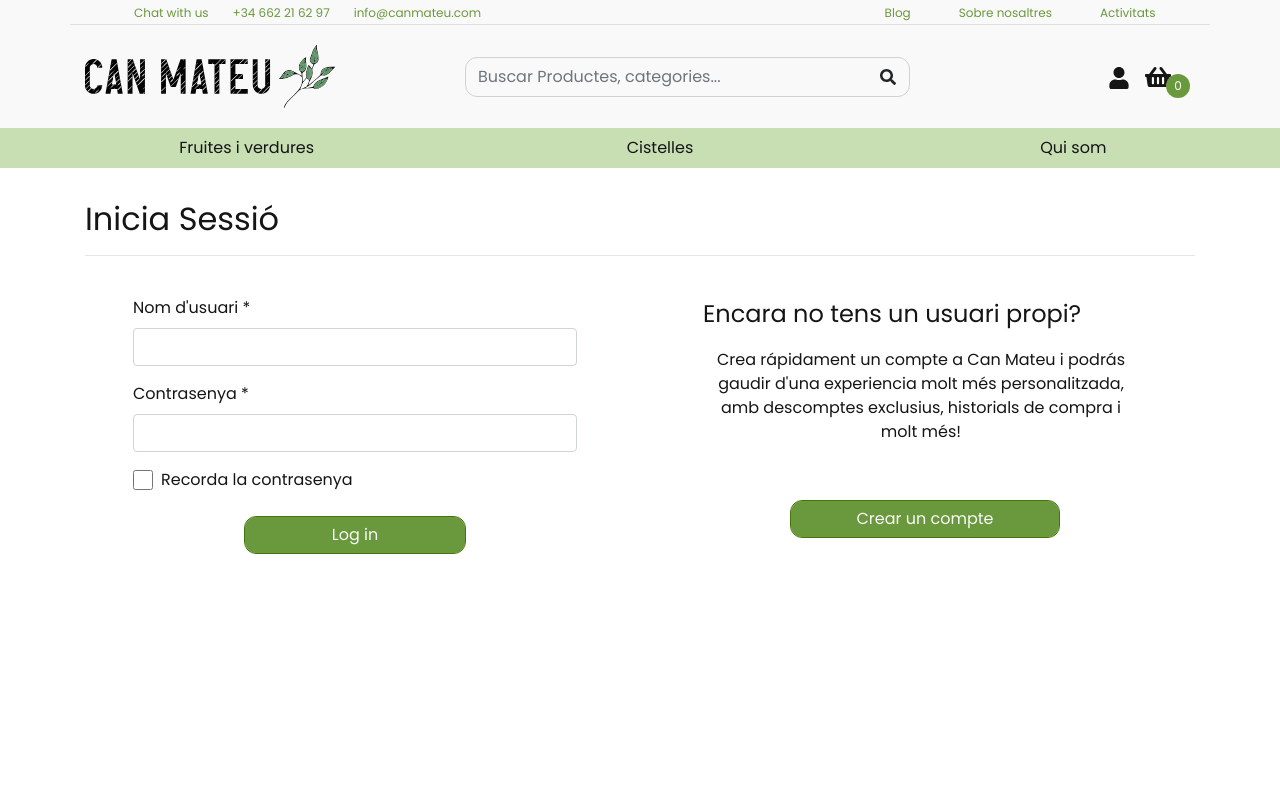
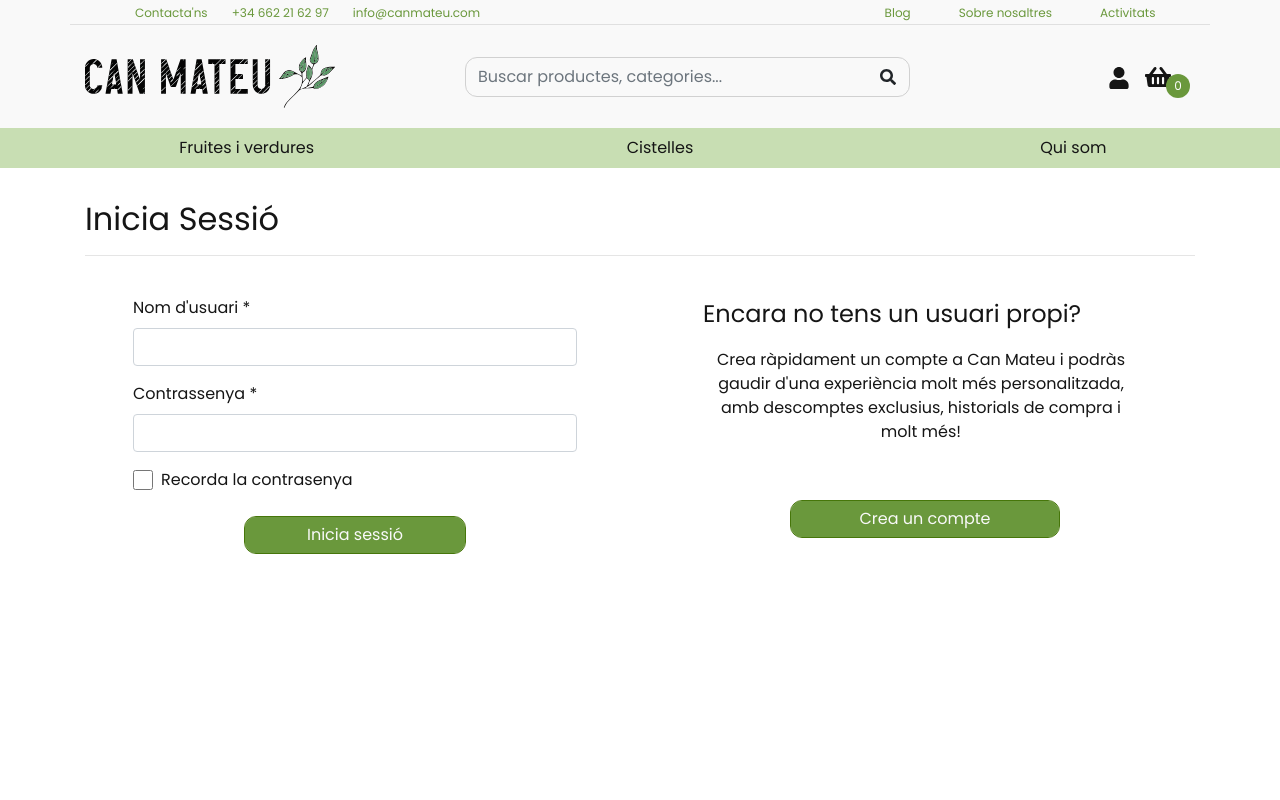
Before and after one commit to SalvadorSC/can-manel-front, a React (Create React App) app: page /iniciar-sessio in a window 1280 px wide. Shown: the top 800 px of the page. Built offline with nearby package versions, Linux system fonts and the light colour scheme; no server answers.

Commit message:
Corregides faltes d'ortografia + confirmació contrassenya per editar

```diff
--- a/src/componentes/Header/Header.js
+++ b/src/componentes/Header/Header.js
@@ -67,7 +67,7 @@ export const Header = (props) => {
           <div className="top-navbar row justify-content-between align-items-center">
             <ul className="col-5 d-flex justify-content-center align-items-center my-0">
               <li className="mr-4">
-                <a href="./holalog">Chat with us</a>
+                <a href="./holalog">Contacta'ns</a>
               </li>
               <li className="mr-4">
                 <a href="holalog">+34 662 21 62 97</a>
@@ -119,7 +119,7 @@ export const Header = (props) => {
                     type="text"
                     id=""
                     className="form-control input-search-input"
-                    placeholder="Buscar Productes, categories..."
+                    placeholder="Buscar productes, categories..."
                     required=""
                     autoFocus=""
                     onChange={(e) => mostrarBusquedas(e)}
@@ -211,7 +211,8 @@ export const Header = (props) => {
                   </li>
                   <li className="col-12 col-lg-2 nav-item">
                     {loggedIn ? (
-                      <Link
+                      <button
+                        type="button"
                         className="drop-down-link nav-link font-weight-bold"
                         onClick={() => {
                           toggleHamburger();
@@ -219,7 +220,7 @@ export const Header = (props) => {
                         }}
                       >
                         Tancar sessió
-                      </Link>
+                      </button>
                     ) : (
                       <Link
                         to="/registre"
@@ -242,7 +243,7 @@ export const Header = (props) => {
                     type="text"
                     id=""
                     className="form-control"
-                    placeholder="Buscar Productes, categories..."
+                    placeholder="Buscar productes, categories..."
                     required=""
                     autoFocus=""
                   />
--- a/src/componentes/HistorialCard/HistorialCard.js
+++ b/src/componentes/HistorialCard/HistorialCard.js
@@ -9,7 +9,7 @@ export const HistorialCard = (props) => {
         <h2 className="heading-section">10-7-2021</h2>
         <hr />
         <div className="d-flex justify-content-between">
-          <span>Tomaquet fresc de Can Mateu</span>
+          <span>Tomàquet fresc de Can Mateu</span>
           <FaImages
             onClick={() => setShowImage(!showImage)}
             className="images-icon"
@@ -20,7 +20,7 @@ export const HistorialCard = (props) => {
         </div>
         <hr />
         <div className="d-flex justify-content-between">
-          <span>Tomaquet fresc de Can Mateu</span>
+          <span>Tomàquet fresc de Can Mateu</span>
           <FaImages
             onClick={() => setShowImage(!showImage)}
             className="images-icon"
@@ -31,7 +31,7 @@ export const HistorialCard = (props) => {
         </div>
         <hr />
         <div className="d-flex justify-content-between">
-          <span>Tomaquet fresc de Can Mateu</span>
+          <span>Tomàquet fresc de Can Mateu</span>
           <FaImages
             onClick={() => setShowImage(!showImage)}
             className="images-icon"
--- a/src/paginas/login/Login.js
+++ b/src/paginas/login/Login.js
@@ -93,7 +93,7 @@ export const Login = (props) => {
                   onChange={setData}
                 />
               </div>
-              <label htmlFor="password">Contrasenya *</label>
+              <label htmlFor="password">Contrassenya *</label>
               <div className="login-options form-group">
                 <input
                   id="password"
@@ -121,7 +121,7 @@ export const Login = (props) => {
                   type="submit"
                   className="button btn-login btn form-control mt-2 px-3"
                 >
-                  Log in
+                  Inicia sessió
                 </button>
               </div>
             </div>
@@ -131,8 +131,8 @@ export const Login = (props) => {
             <div className="mb-5 px-5">
               <p className="mr-2 text-big ">Encara no tens un usuari propi?</p>
               <p className="mr-2 text-center">
-                Crea rápidament un compte a Can Mateu i podrás gaudir d'una
-                experiencia molt més personalitzada, amb descomptes exclusius,
+                Crea ràpidament un compte a Can Mateu i podràs gaudir d'una
+                experiència molt més personalitzada, amb descomptes exclusius,
                 historials de compra i molt més!
               </p>
             </div>
@@ -142,7 +142,7 @@ export const Login = (props) => {
                   type="button"
                   className="button btn-login btn form-control mt-2 px-3"
                 >
-                  Crear un compte
+                  Crea un compte
                 </button>
               </Link>
             </div>
--- a/src/paginas/userProfile/UserProfile.css
+++ b/src/paginas/userProfile/UserProfile.css
@@ -23,4 +23,5 @@
 
 .btn-data-purchase {
   width: auto;
+  height: auto;
 }
--- a/src/paginas/userProfile/UserProfile.js
+++ b/src/paginas/userProfile/UserProfile.js
@@ -8,6 +8,7 @@ import "./UserProfile.css";
 export const UserProfile = () => {
   const [confirmarContrasenya, setConfirmarContrasenya] = useState(false);
   const [mostrarInfoEditar, setMostrarInfoEditar] = useState(true);
+  const [confirmPassword, setConfirmPassword] = useState("");
   const [user, setUser] = useState([]);
   const { token } = useContext(AuthContext);
   const urlAPI = process.env.REACT_APP_URL_API;
@@ -28,25 +29,47 @@ export const UserProfile = () => {
     loadUserInfo();
   }, [loadUserInfo]);
 
+  const checkPassword = async (password) => {
+    const resp = await fetch(`${urlAPI}users/password`, {
+      method: "POST",
+      headers: {
+        "Content-Type": "application/json",
+      },
+      body: JSON.stringify({ username: user.username, password }),
+    });
+    if (!resp.ok) {
+      return false;
+    }
+    return true;
+  };
+
   const confirmacionContrasenya = (
     <>
       <div className="password-confirmation">
         <form className="p-5">
           <label htmlFor="confirmarContrasenya">
-            Si us plau introduiu la contrasenya per poder fer canvis:
+            Si us plau introduiu la contrassenya per poder fer canvis:
           </label>
           <input
             type="password"
             name="confirmarContrasenya"
             id="password-confirmation"
             className="form-control"
+            value={confirmPassword}
+            onChange={(e) => setConfirmPassword(e.target.value)}
           />
           <button
             type="button"
             className="button btn-password btn form-control mt-2 px-3"
-            onClick={() => {
-              setConfirmarContrasenya(!confirmarContrasenya);
-              setMostrarInfoEditar(!mostrarInfoEditar);
+            onClick={(e) => {
+              if (!checkPassword(confirmPassword)) {
+                setConfirmarContrasenya(false);
+                setMostrarInfoEditar(false);
+              } else {
+                setConfirmarContrasenya(true);
+                setMostrarInfoEditar(true);
+                e.preventDefault();
+              }
             }}
           >
             Confirmar contrasenya
@@ -77,16 +100,16 @@ export const UserProfile = () => {
           <p>{user.surnames}</p>
         </div>
         <div className=" d-flex justify-content-between">
-          <p>Adreça electrónica:</p>
+          <p>Adreça electrònica:</p>
           <p>{user.email}</p>
         </div>
         <div className=" d-flex justify-content-between">
-          <p>Telefon:</p>
+          <p>Telèon:</p>
           <p>{user.phone}</p>
         </div>
         <button
           type="button"
-          className="button btn-login btn form-control mt-3 px-3"
+          className="button btn-data-purchase btn-login btn form-control mt-3 px-3"
           onClick={() => {
             setConfirmarContrasenya(!confirmarContrasenya);
           }}
@@ -104,7 +127,7 @@ export const UserProfile = () => {
         <Link to="/principal" className="mb-4">
           Dades de compra
         </Link>
-        <Link to="/registro">
+        <Link to="/compra">
           <button
             type="button"
             className="button btn-data-purchase btn form-control mt-2 px-3"
@@ -174,7 +197,7 @@ export const UserProfile = () => {
           </div>
         </div>
         <div className="col-md-12 col-lg-6">
-          <label htmlFor="contrasenya">Contrasenya</label>
+          <label htmlFor="contrasenya">Contrassenya</label>
           <div className="login-options form-group">
             <input
               name="contrasenya"
@@ -186,7 +209,7 @@ export const UserProfile = () => {
         </div>
         <div className="col-md-12 col-lg-6">
           <label htmlFor="contrasenya-confirmar">
-            Confirmació de contrasenya *
+            Confirmació de contrassenya *
           </label>
           <div className="login-options form-group">
             <input
@@ -198,7 +221,7 @@ export const UserProfile = () => {
           </div>
         </div>
         <div className="col-md-12 col-lg-6">
-          <label htmlFor="telefon">Teléfon</label>
+          <label htmlFor="telefon">Telèfon</label>
           <div className="form-group">
             <input
               name="telefon"
```
